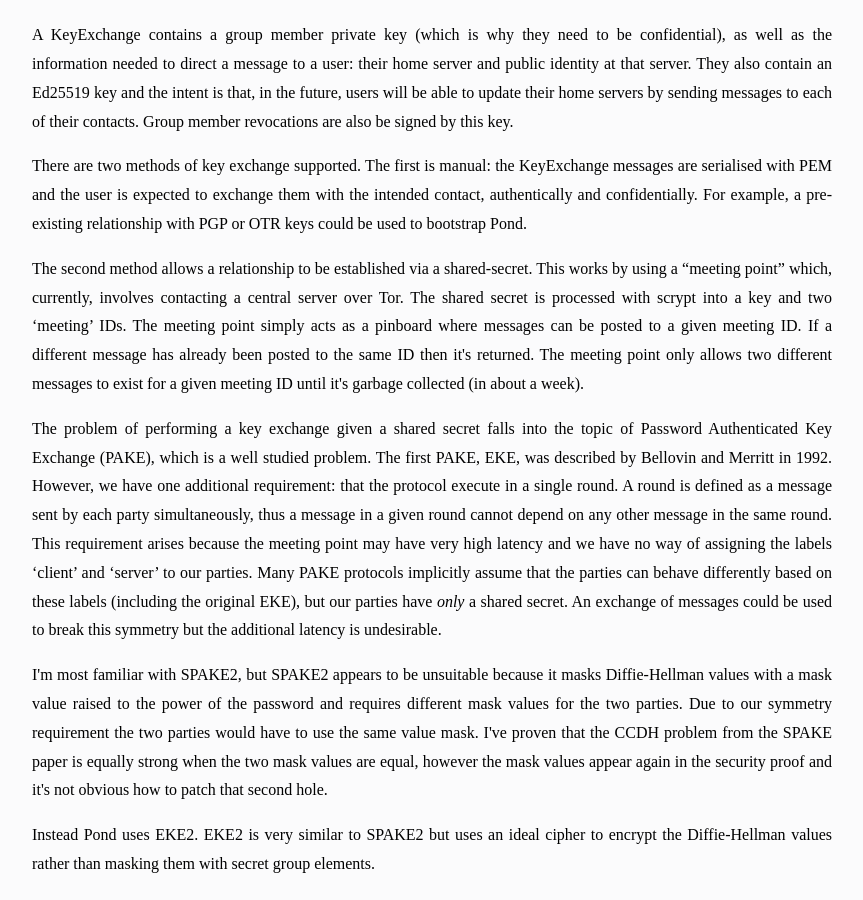
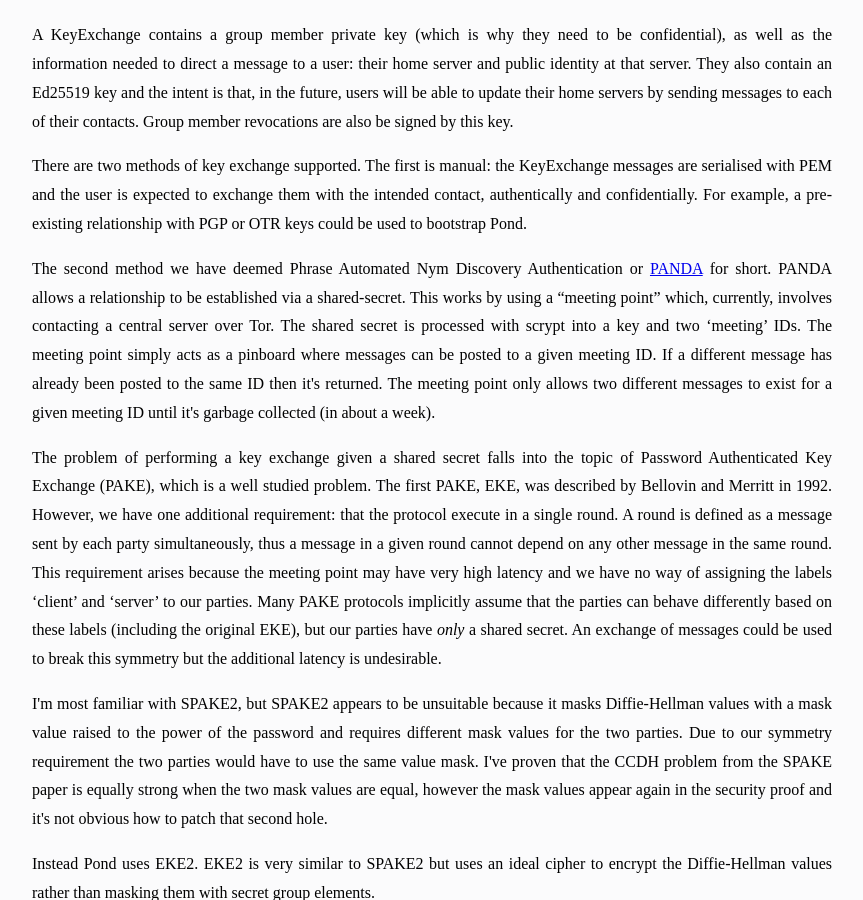
Before and after one commit to agl/pond, a Jekyll site: the page built from doc/tech.html, in a window 1280 px wide and 900 px high, scrolled down 4416 px. Shown: the whole window, without its empty margins (208-1071 px from the left). Built offline with Jekyll 4.4.1, drawn with Linux system fonts in a browser that asks for light colours; some web fonts are replaced.

Commit message:
Add note, name and link about PANDA

```diff
--- a/doc/tech.html
+++ b/doc/tech.html
@@ -81,7 +81,7 @@ The client is assumed to know the server's long-term key via other means and dec
 
 <p>There are two methods of key exchange supported. The first is manual: the KeyExchange messages are serialised with PEM and the user is expected to exchange them with the intended contact, authentically and confidentially. For example, a pre-existing relationship with PGP or OTR keys could be used to bootstrap Pond.</p>
 
-<p>The second method allows a relationship to be established via a shared-secret. This works by using a &ldquo;meeting point&rdquo; which, currently, involves contacting a central server over Tor. The shared secret is processed with scrypt into a key and two &lsquo;meeting&rsquo; IDs. The meeting point simply acts as a pinboard where messages can be posted to a given meeting ID. If a different message has already been posted to the same ID then it's returned. The meeting point only allows two different messages to exist for a given meeting ID until it's garbage collected (in about a week).</p>
+<p>The second method we have deemed Phrase Automated Nym Discovery Authentication or <a href="https://www.github.com/agl/panda">PANDA</a> for short. PANDA allows a relationship to be established via a shared-secret. This works by using a &ldquo;meeting point&rdquo; which, currently, involves contacting a central server over Tor. The shared secret is processed with scrypt into a key and two &lsquo;meeting&rsquo; IDs. The meeting point simply acts as a pinboard where messages can be posted to a given meeting ID. If a different message has already been posted to the same ID then it's returned. The meeting point only allows two different messages to exist for a given meeting ID until it's garbage collected (in about a week).</p>
 
 <p>The problem of performing a key exchange given a shared secret falls into the topic of Password Authenticated Key Exchange (PAKE), which is a well studied problem. The first PAKE, EKE, was described by Bellovin and Merritt in 1992. However, we have one additional requirement: that the protocol execute in a single round. A round is defined as a message sent by each party simultaneously, thus a message in a given round cannot depend on any other message in the same round. This requirement arises because the meeting point may have very high latency and we have no way of assigning the labels &lsquo;client&rsquo; and &lsquo;server&rsquo; to our parties. Many PAKE protocols implicitly assume that the parties can behave differently based on these labels (including the original EKE), but our parties have <i>only</i> a shared secret. An exchange of messages could be used to break this symmetry but the additional latency is undesirable.
 
```
